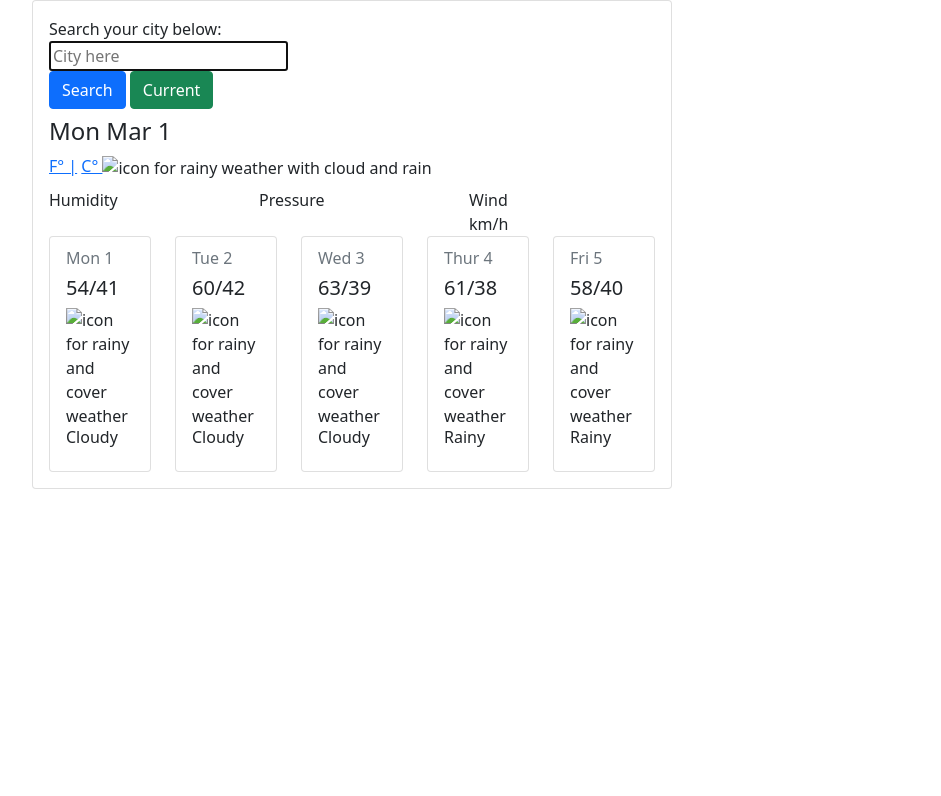
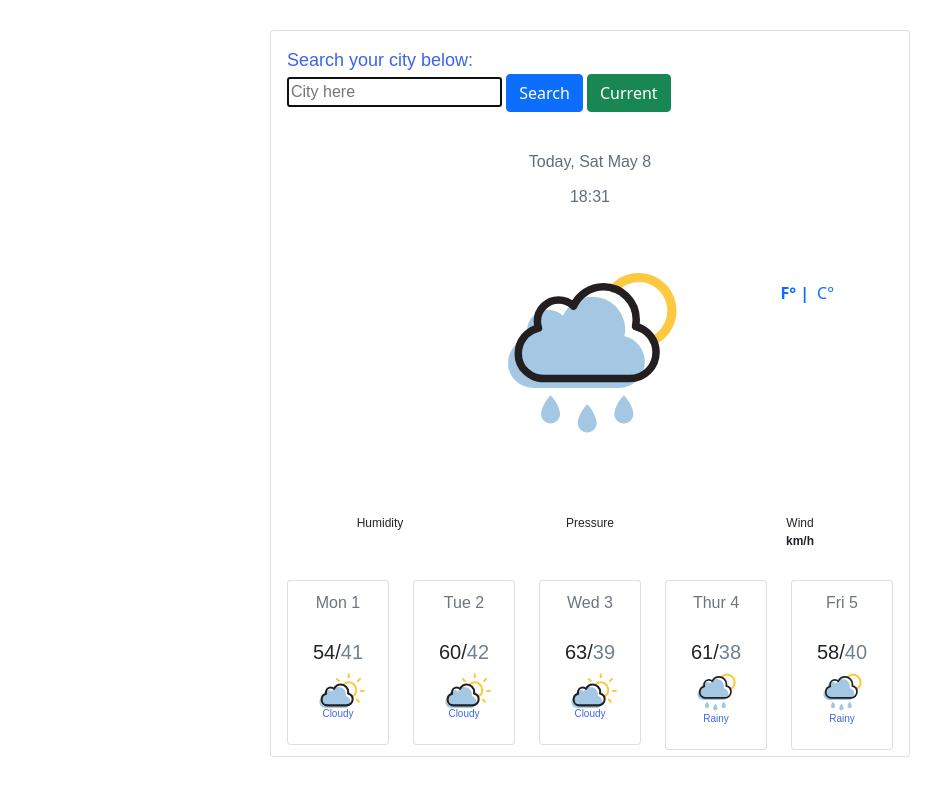
Before and after one commit to Pxhoras/old, a plain HTML site: page index.html in a window 1280 px wide. Shown: the whole page, without its empty margins (50-991 px from the left). Drawn offline with nearby package versions, Linux system fonts and the light colour scheme; no server answers.

Commit message:
Changes to SRC JS and CSS

```diff
--- a/index.html
+++ b/index.html
@@ -17,7 +17,7 @@
       integrity="sha384-BmbxuPwQa2lc/FVzBcNJ7UAyJxM6wuqIj61tLrc4wSX0szH/Ev+nYRRuWlolflfl"
       crossorigin="anonymous"
     />
-    <link rel="stylesheet" href="src/styles.css" />
+    <link rel="stylesheet" href="style.css" />
     <link rel="preconnect" href="https://fonts.gstatic.com" />
     <script src="https://unpkg.com/axios/dist/axios.min.js"></script>
   </head>
@@ -138,6 +138,6 @@
         </div>
       </div>
     </div>
-    <script src="src/index.js"></script>
+    <script src="script.js"></script>
   </body>
 </html>
```
Also changed, not shown: images/Cloudy.svg (added), images/Rainy-cover.svg (added).
